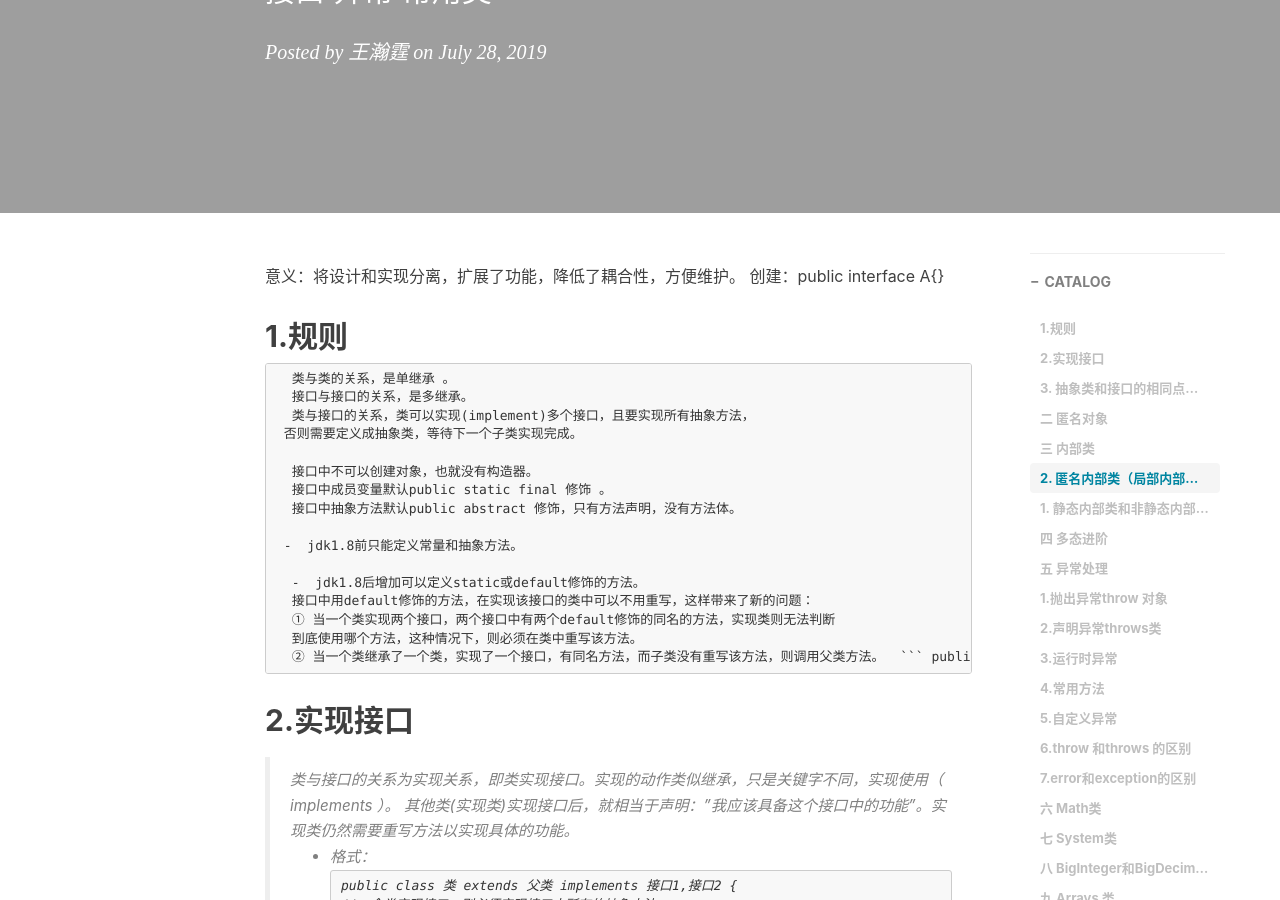
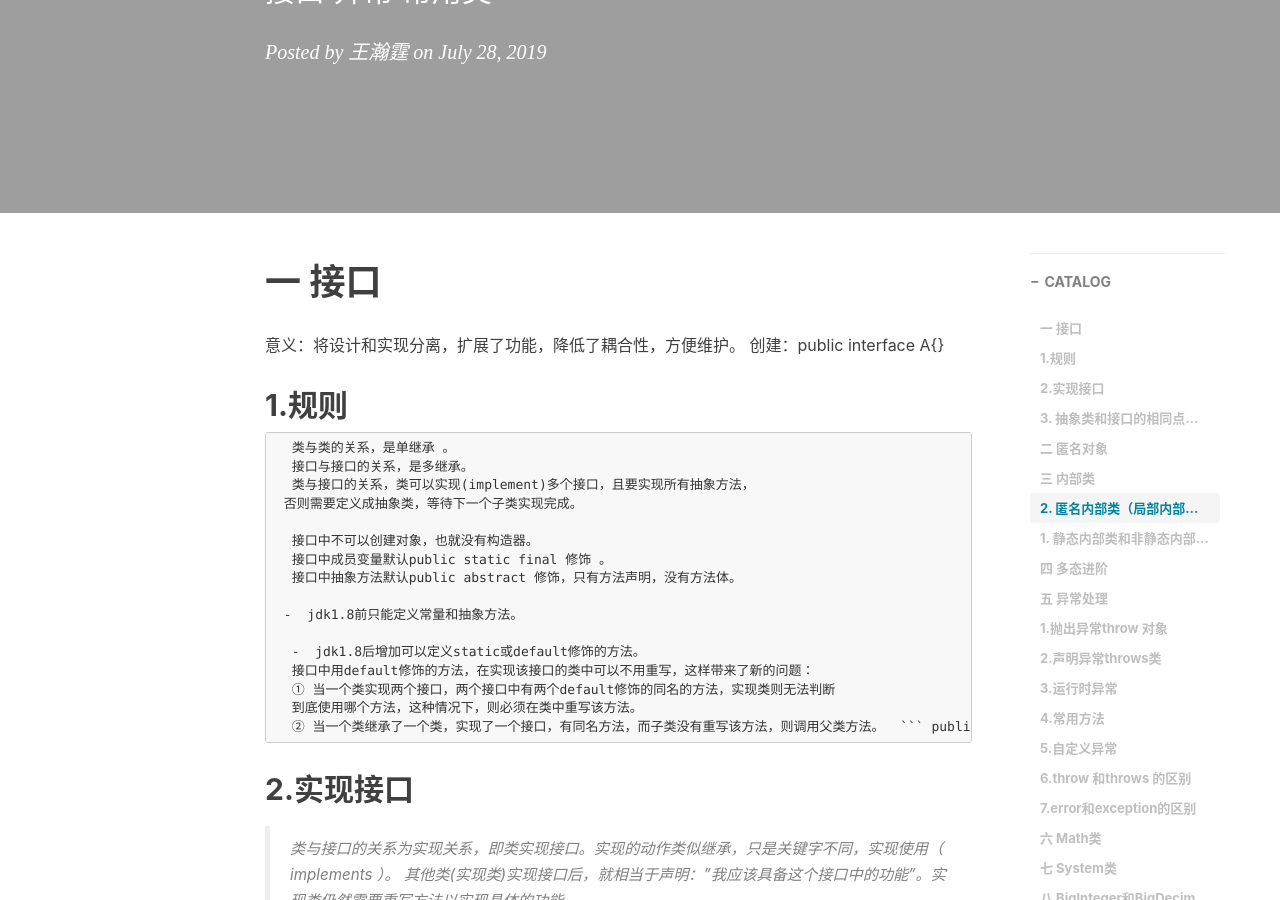
Before and after one commit to RoarerWang/roarerwang.github.io, a Jekyll site: the page built from _posts/2019-07-21-Week03.md, in a window 1280 px wide and 900 px high, scrolled down 310 px. Built offline with Jekyll 4.4.1, drawn with Linux system fonts in a browser that asks for light colours; nearby versions of some CDN libraries; comment, search, counter and statistics services are not loaded.

Commit message:
Update 2019-07-21-Week03.md

```diff
--- a/_posts/2019-07-21-Week03.md
+++ b/_posts/2019-07-21-Week03.md
@@ -10,6 +10,7 @@ tags:                               #标签
     - Javase
 ---
 
+# 一 接口
 意义：将设计和实现分离，扩展了功能，降低了耦合性，方便维护。
 创建：public interface A{}
 
```
